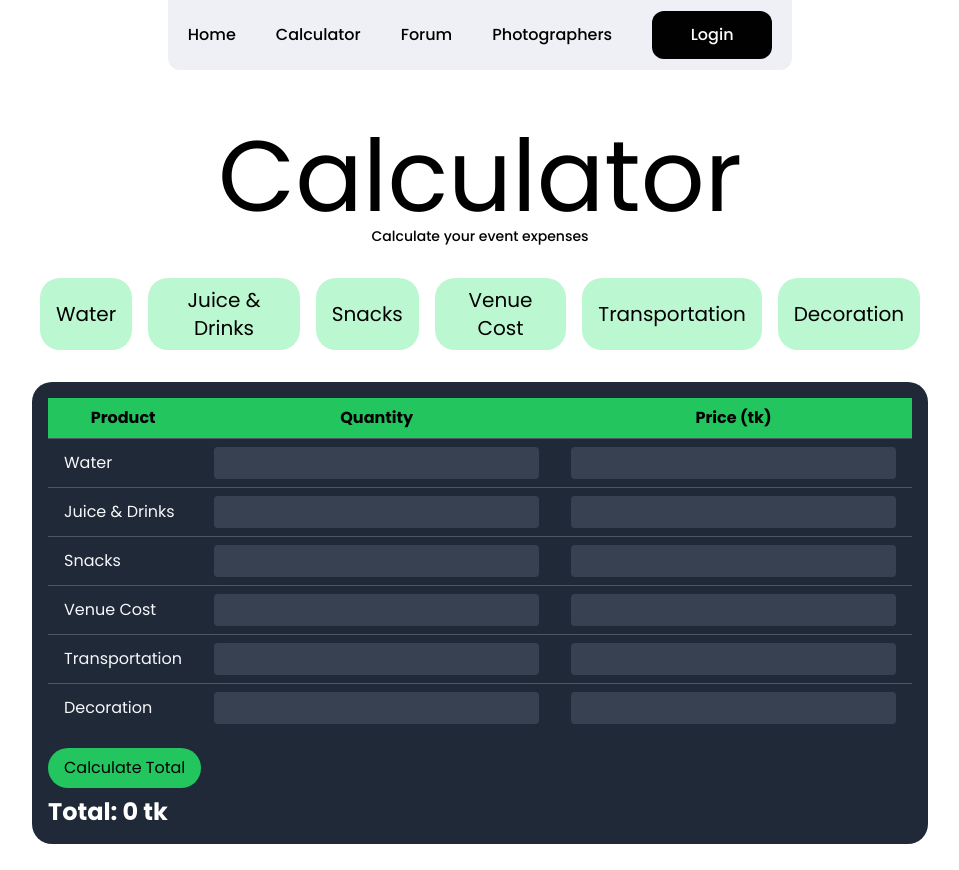
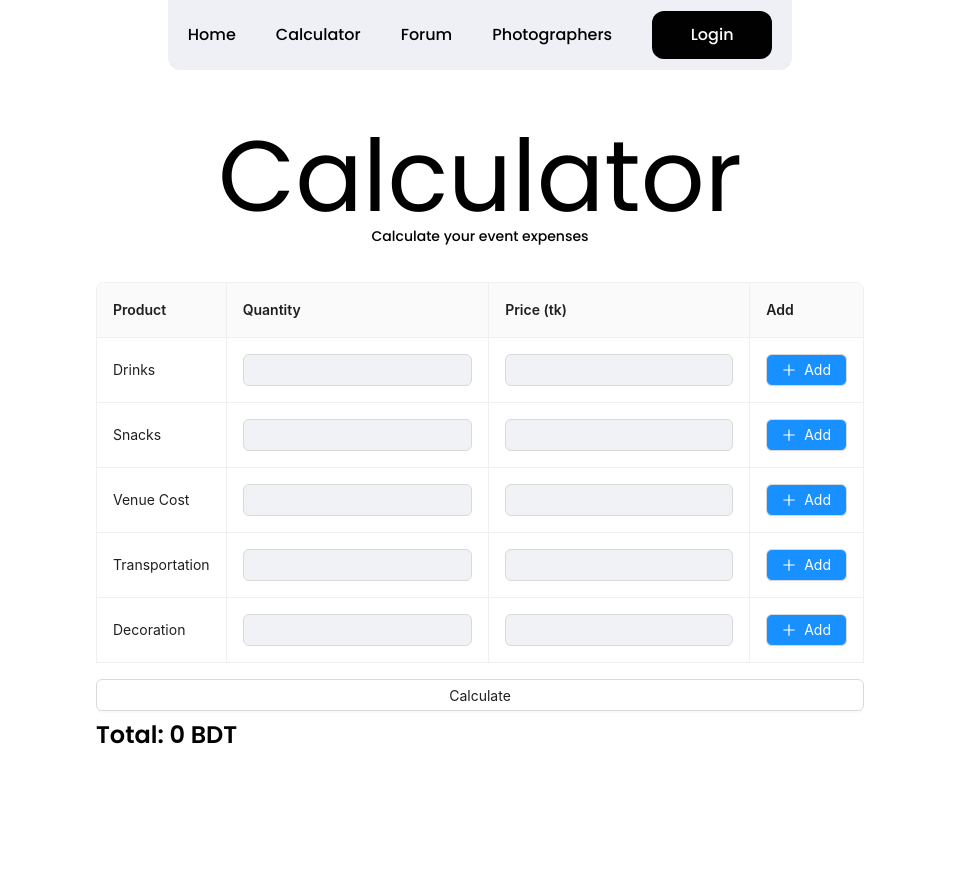
Before and after one commit to mdabubokar0/CSE299-Project-SvA, a React (Vite) app in the folder client/: page /calculator in a window 1280 px wide. Shown: the whole page, without its empty margins (160-1119 px from the left). After the commit the page ends 800 px from the top, so only its background shows below. Built offline with nearby package versions, Linux system fonts and the light colour scheme.

Commit message:
Progress 3 : Modified

```diff
--- a/client/src/components/Pages/Calculator/Calculator.jsx
+++ b/client/src/components/Pages/Calculator/Calculator.jsx
@@ -1,11 +1,12 @@
 import React, { useState } from "react";
 import { Navbar } from "../../Navbar/Navbar";
 import Title from "../../Props/Title";
+import { Button, Modal, Input, Table } from "antd";
+import { PlusOutlined } from "@ant-design/icons";
 
 export const Calculator = () => {
   const [items, setItems] = useState([
-    { name: "Water", quantity: "", price: "" },
-    { name: "Juice & Drinks", quantity: "", price: "" },
+    { name: "Drinks", quantity: "", price: "" },
     { name: "Snacks", quantity: "", price: "" },
     { name: "Venue Cost", quantity: "", price: "" },
     { name: "Transportation", quantity: "", price: "" },
@@ -13,24 +14,22 @@ export const Calculator = () => {
   ]);
 
   const brandSuggestions = {
-    "Water": [
+    Drinks: [
       { brand: "Aquafina", price: 20, img: "/img/aquafina.png" },
       { brand: "Kinley", price: 20, img: "/img/kinley.png" },
       { brand: "Mum", price: 15, img: "/img/mum.png" },
       { brand: "Fresh", price: 120, img: "/img/fresh.png" },
-    ],
-    "Juice & Drinks": [
       { brand: "Fruitika", price: 30, img: "/img/fruitika.png" },
       { brand: "Drinko", price: 30, img: "/img/drinko.png" },
       { brand: "Bruvana", price: 35, img: "/img/bruvana.png" },
       { brand: "Colacola", price: 25, img: "/img/colacola.png" },
       { brand: "Fanta", price: 65, img: "/img/fanta.png" },
     ],
-    "Snacks": [
+    Snacks: [
       { brand: "Muffin", price: 10, img: "/img/muffin.png" },
       { brand: "Kurkure", price: 20, img: "/img/kurkure.png" },
       { brand: "Detos", price: 25, img: "/img/detos.png" },
-      { brand: "Chocolate_bar", price: 20, img: "/img/chocolate_bar.png" },
+      { brand: "Chocolate", price: 20, img: "/img/chocolate_bar.png" },
     ],
     "Venue Cost": [
       { brand: "Dhaka Regency", price: 10000, img: "/img/regency.png" },
@@ -38,16 +37,17 @@ export const Calculator = () => {
       { brand: "Radisson", price: 15000, img: "/img/radison.jpg" },
       { brand: "Westin", price: 20000, img: "/img/westin.jpg" },
     ],
-    "Transportation": [
+    Transportation: [
       { brand: "Bus", price: 8000, img: "/img/bus_pic.png" },
       { brand: "Car", price: 3000, img: "/img/premio.jpg" },
       { brand: "Bike", price: 500, img: "/img/bike.jpg" },
     ],
-
   };
 
   const [selectedCategory, setSelectedCategory] = useState(null);
   const [total, setTotal] = useState(0);
+  const [showModal, setShowModal] = useState(false);
+  const [currentIndex, setCurrentIndex] = useState(null);
 
   const handleInputChange = (index, field, value) => {
     const newItems = [...items];
@@ -55,96 +55,129 @@ export const Calculator = () => {
     setItems(newItems);
   };
 
-  const handleCategoryClick = (category) => {
-    setSelectedCategory(category);
-  };
-
-  const handleBrandSelection = (index, price) => {
+  const handleBrandSelection = (price) => {
     const newItems = [...items];
-    newItems[index].price = price;
+    newItems[currentIndex].price = price;
     setItems(newItems);
+    setShowModal(false);
     setSelectedCategory(null);
   };
 
   const calculateTotal = () => {
-    const totalAmount = items.reduce((sum, item) => sum + (parseFloat(item.quantity) * parseFloat(item.price) || 0), 0);
+    const totalAmount = items.reduce(
+      (sum, item) =>
+        sum + (parseFloat(item.quantity) * parseFloat(item.price) || 0),
+      0
+    );
     setTotal(totalAmount);
   };
+
+  const handleAddClick = (index) => {
+    setCurrentIndex(index);
+    setSelectedCategory(items[index].name);
+    setShowModal(true);
+  };
+
+  const columns = [
+    {
+      title: "Product",
+      dataIndex: "name",
+      key: "name",
+    },
+    {
+      title: "Quantity",
+      dataIndex: "quantity",
+      key: "quantity",
+      render: (text, record, index) => (
+        <Input
+          type="number"
+          value={text}
+          onChange={(e) => handleInputChange(index, "quantity", e.target.value)}
+          style={{ backgroundColor: "#f0f2f5", width: "100%" }}
+        />
+      ),
+    },
+    {
+      title: "Price (tk)",
+      dataIndex: "price",
+      key: "price",
+      render: (text) => (
+        <Input
+          type="number"
+          value={text}
+          readOnly
+          style={{ backgroundColor: "#f0f2f5" }}
+        />
+      ),
+    },
+    {
+      title: "Add",
+      key: "add",
+      render: (text, record, index) => (
+        <Button
+          icon={<PlusOutlined />}
+          onClick={() => handleAddClick(index)}
+          style={{ backgroundColor: "#1890ff", color: "white" }}
+        >
+          Add
+        </Button>
+      ),
+    },
+  ];
 
   return (
     <div>
       <Navbar />
-      <div className="min-h-screen p-4 flex flex-col items-center">
+      <div className="p-4 flex flex-col items-center">
         <Title title="Calculator" subtitle="Calculate your event expenses" />
 
-        {/* Horizontal Categories */}
-        <div className="flex justify-center gap-4 mt-6 w-full max-w-4xl overflow-x-auto p-2">
-          {items.map((item, index) => (
-            <button
-              key={index}
-              className="bg-green-200 text-black py-2 px-4 rounded-lg text-lg"
-              onClick={() => handleCategoryClick(item.name)}
+        {/* Modal for Brand Suggestions */}
+        <Modal
+          title={`Select a Brand for ${selectedCategory}`}
+          visible={showModal}
+          onCancel={() => setShowModal(false)}
+          footer={null}
+          width={600}
+          bodyStyle={{ height: "400px", overflowY: "scroll" }} // Allow scrolling vertically
         >
-              {item.name}
-            </button>
-          ))}
-        </div>
-
-        {/* Horizontal Brand Suggestions */}
-        {selectedCategory && brandSuggestions[selectedCategory] && (
-          <div className="bg-gray-800 p-4 rounded-lg mt-4 text-white shadow-lg w-full max-w-4xl overflow-x-auto flex gap-4">
-            {brandSuggestions[selectedCategory].map((brand, index) => (
+          <div className="grid grid-cols-4 gap-4 overflow-y-auto">
+            {brandSuggestions[selectedCategory] &&
+              brandSuggestions[selectedCategory].map((brand, index) => (
                 <div
                   key={index}
-                className="p-4 cursor-pointer hover:bg-gray-700 flex flex-col items-center border-2 border-gray-500 rounded-lg shadow-md transform transition duration-300 hover:scale-105"
-                onClick={() => handleBrandSelection(items.findIndex(item => item.name === selectedCategory), brand.price)}
+                  className="p-4 cursor-pointer hover:bg-gray-700 flex flex-col items-center border-2 border-gray-500 rounded-lg shadow-md transform transition duration-300"
+                  onClick={() => handleBrandSelection(brand.price)}
+                  style={{
+                    height: "200px",
+                    display: "flex",
+                    justifyContent: "space-between",
+                  }}
                 >
-                <img src={brand.img} alt={brand.brand} className="w-24 h-25 object-cover rounded-lg shadow-lg" />
+                  <img
+                    src={brand.img}
+                    alt={brand.brand}
+                    className="w-24 h-24 object-cover rounded-lg shadow-lg"
+                  />
                   <p className="mt-2 font-semibold text-lg">{brand.brand}</p>
                   <p className="text-sm text-gray-300">{brand.price} tk</p>
                 </div>
               ))}
           </div>
-        )}
+        </Modal>
 
-        {/* Product Table */}
-        <div className="bg-gray-800 p-4 rounded-lg w-full max-w-4xl mt-6">
-          <table className="w-full border-collapse">
-            <thead>
-              <tr className="bg-green-500 text-black">
-                <th className="py-2 px-4">Product</th>
-                <th className="py-2 px-4">Quantity</th>
-                <th className="py-2 px-4">Price (tk)</th>
-              </tr>
-            </thead>
-            <tbody>
-              {items.map((item, index) => (
-                <tr key={index} className="text-[#F7F7FA] border-t border-gray-600">
-                  <td className="py-2 px-4">{item.name}</td>
-                  <td className="py-2 px-4">
-                    <input
-                      type="number"
-                      className="bg-gray-700 text-white p-1 rounded w-full"
-                      value={item.quantity}
-                      onChange={(e) => handleInputChange(index, "quantity", e.target.value)}
+        {/* Ant Design Table */}
+        <div className="text-primary p-4 rounded-lg w-[800px] mt-5">
+          <Table
+            columns={columns}
+            dataSource={items}
+            rowKey="name"
+            pagination={false}
+            bordered
           />
-                  </td>
-                  <td className="py-2 px-4">
-                    <input
-                      type="number"
-                      className="bg-gray-700 text-white p-1 rounded w-full"
-                      value={item.price}
-                      readOnly
-                    />
-                  </td>
-                </tr>
-              ))}
-            </tbody>
-          </table>
-          <button className="bg-green-500 text-black py-2 px-4 rounded-lg mt-4" onClick={calculateTotal}>
-            Calculate Total
-          </button>
-          <div className="text-xl font-bold text-white mt-2">Total: {total} tk</div>
+          <Button className="mt-4 w-full" onClick={calculateTotal}>
+            Calculate
+          </Button>
+          <div className="text-xl font-semibold mt-2">Total: {total} BDT</div>
         </div>
       </div>
     </div>
--- a/client/src/components/Pages/Forum/Forum.jsx
+++ b/client/src/components/Pages/Forum/Forum.jsx
@@ -107,7 +107,7 @@ export const Forum = () => {
           title="FORUM"
           subtitle="Share your thoughts with the community."
         />
-        <div className="w-[700px] m-auto">
+        <div className="w-[800px] m-auto">
           <div className="flex items-center gap-1 mt-10">
             <Input
               placeholder="Search discussions..."
```
Also changed, not shown: client/src/components/Pages/Dashboard/Dashboard.jsx (+92 -162 lines). Lines whose indentation alone changed are shown as unchanged.
